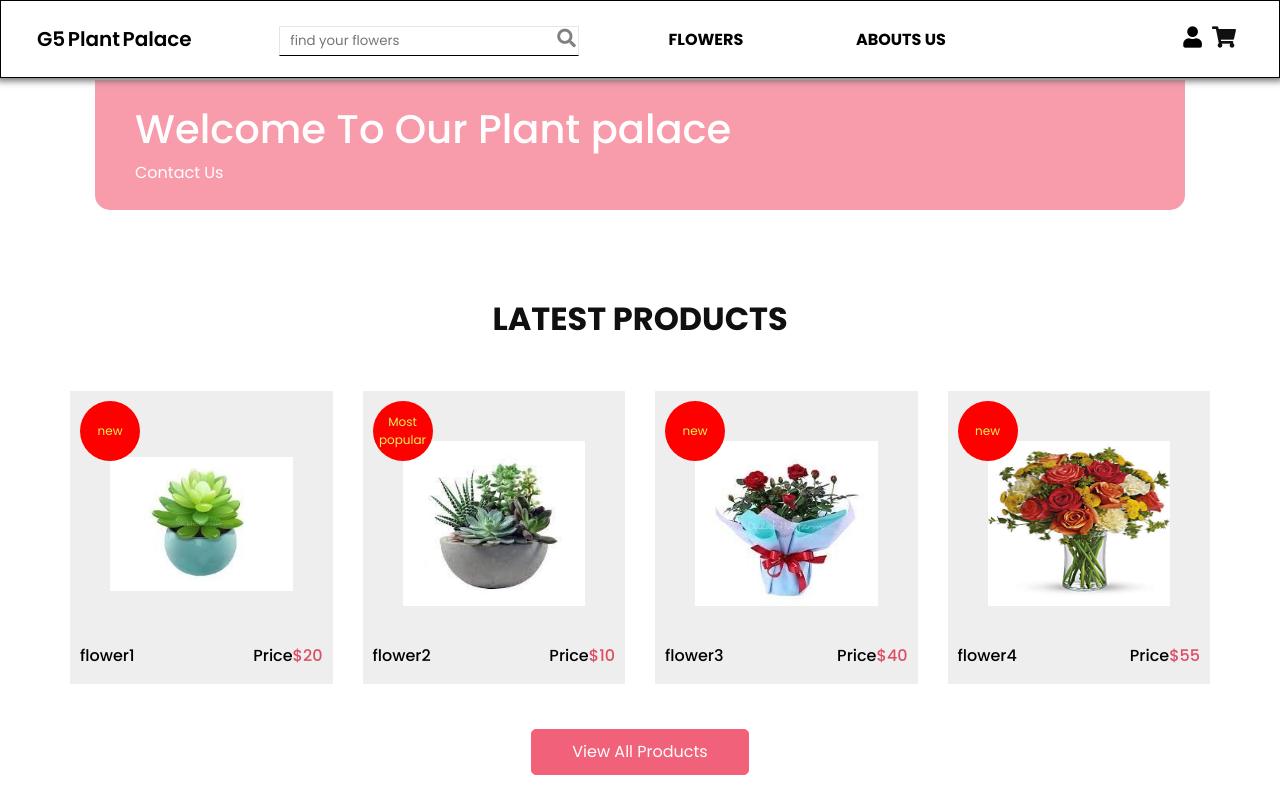
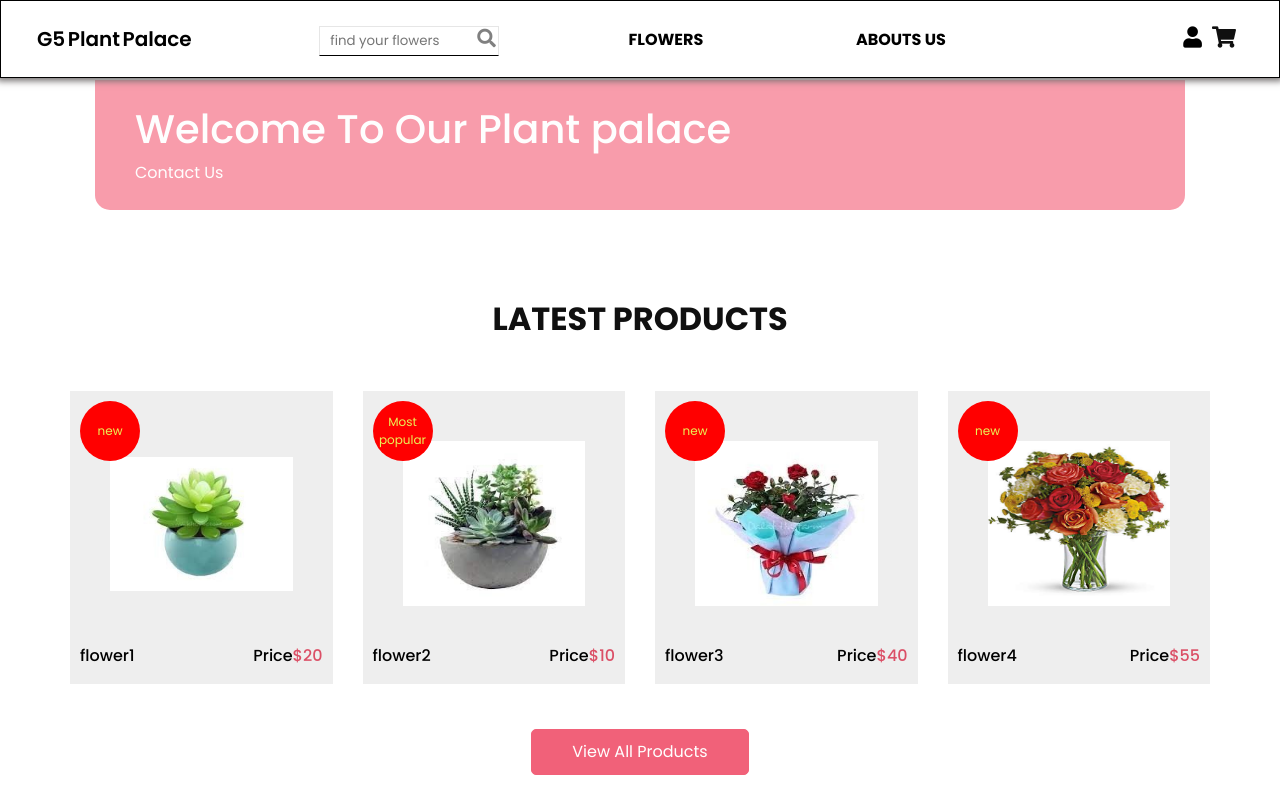
Before and after one commit to soul0silver/my-app, a React (Create React App) app: page / in a window 1280 px wide. Shown: the top 800 px of the page. Built offline with nearby package versions, Linux system fonts and the light colour scheme.

Commit message:
dat
Signed-off-by: soul0silver <122255949+soul0silver@users.noreply.github.com>

```diff
--- a/src/view/Navbar.css
+++ b/src/view/Navbar.css
@@ -87,11 +87,17 @@
         background-color: #ffffff;
         border: 0.3px solid rgb(230, 230, 230);
         border-bottom: 1px solid black;
-        width: 300px;
+        transition: all 0.3s 0.2s ease-in;
+        -moz-transition: all 0.3s 0.2s ease-in;
+        -webkit-transition: all 0.3s 0.2s ease-in;
+        width: 180px;
 }
 .search input:focus{
         outline: none;
         box-shadow: 0 0 1px 1px rgb(205, 205, 205);
+        transform: skewX();
+        width: 300px;
+        font-size: 10pt;
 }
 @media only screen and (max-width: 1023px) {
         .button_close {
@@ -104,7 +110,9 @@
         .icon_name {
                 display: none;
         }
-
+        .search input:focus{
+                width: 200px;
+        }
 }
 .nav_btn {
         margin-top: 10px;
```
